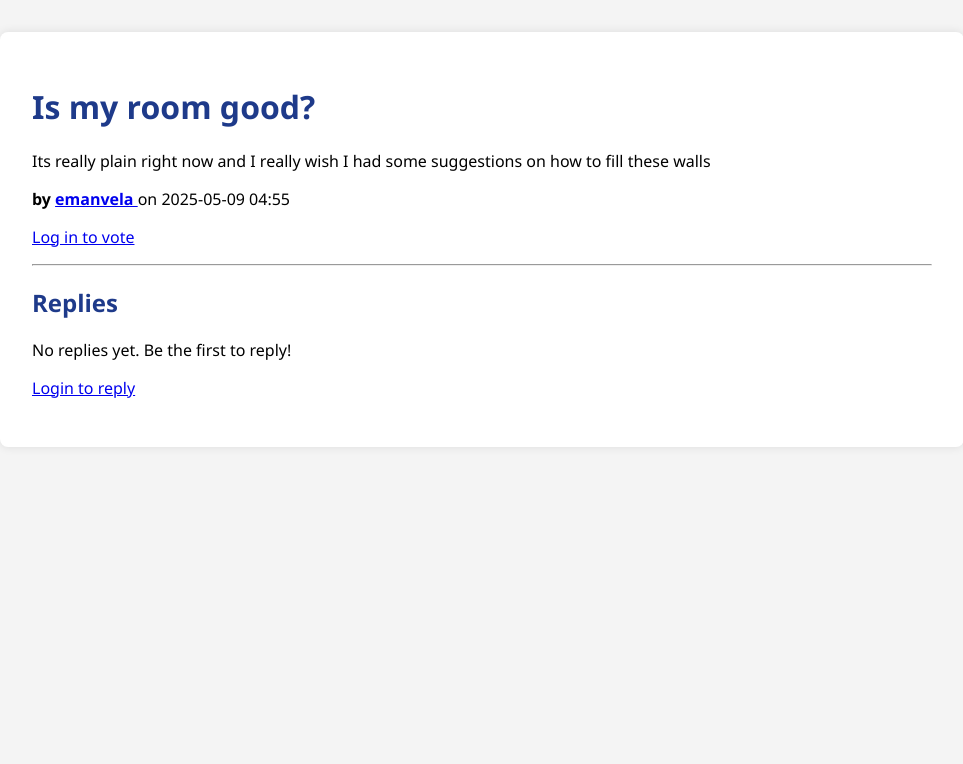
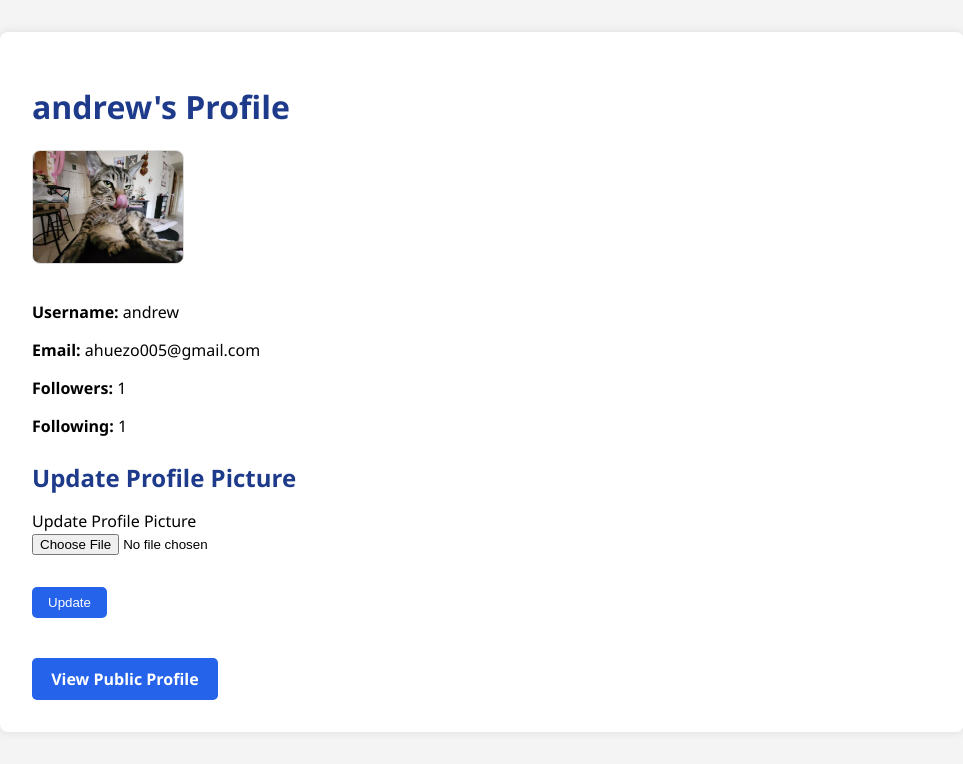
Before and after one commit to emanvela28/108-Final, a Flask app: template app/templates/my_profile.html in a window 1280 px wide. Shown: the part 54-818 px from the top of the page, without its empty margins (158-1121 px from the left). Before the commit the page ends 452 px from the top, so only its background shows below. Run offline with Flask 3, Linux system fonts and the light colour scheme; the template is opened without the code that fills it: values that come from a table or form of the project are taken from there, others are empty; data comes from the database, SQL or seed files in the repository; some libraries are stand-ins or nearby versions.

Commit message:
Redid profile html page
Pulling out css broken the page, so had to go in and edit like every line lol

```diff
--- a/app/templates/my_profile.html
+++ b/app/templates/my_profile.html
@@ -1,77 +1,61 @@
 {% extends 'base.html' %}
-{% block title %}{{ post.title }} - UC Merced Forum{% endblock %}
+{% block title %}{{ user.username }}'s Profile - UC Merced Forum{% endblock %}
 
 {% block content %}
-<h1>{{ post.title }}</h1>
-<p>{{ post.content }}</p>
-<p>
-    <strong>
-        by <a href="{{ url_for('main.user_profile', username=post.author.username) }}">
-            {{ post.author.username }}
-        </a>
-    </strong>
-    on {{ post.timestamp.strftime('%Y-%m-%d %H:%M') }}
-</p>
+<h1>{{ user.username }}'s Profile</h1>
 
-{% if post.media_url %}
-    <div class="post-image-container"> {# EDITED: Replaced inline style with class #}
-        <img src="{{ url_for('static', filename='uploads/' ~ post.media_url) }}" alt="Uploaded image for {{post.title}}" class="post-image-display" /> {# EDITED: Replaced inline style with class #}
+<div class="profile-pic-container">
+    {% if user.profile_picture %}
+        <img id="current-profile-pic"
+             src="{{ url_for('static', filename='uploads/' ~ user.profile_picture) }}"
+             alt="{{ user.username }}'s Profile Picture"
+             class="my-profile-pic" />
+    {% else %}
+        <p class="profile-no-pic-message">No profile picture uploaded.</p>
+    {% endif %}
+</div>
+
+<p><strong>Username:</strong> {{ user.username }}</p>
+<p><strong>Email:</strong> {{ user.email }}</p>
+
+<div class="profile-stats-container">
+    <p class="profile-stat-line"><strong>Followers:</strong> {{ user.followers.count() }}</p>
+    <p class="profile-stat-line"><strong>Following:</strong> {{ user.following.count() }}</p>
+</div>
+
+<h2 class="mt-1-5 mb-1">Update Profile Picture</h2>
+<form method="post" enctype="multipart/form-data" class="mb-1-5">
+    {{ form.hidden_tag() }}
+    <div class="form-group mb-1">
+        {{ form.profile_picture.label(class="form-label") }}<br>
+        {{ form.profile_picture(class="form-control-file", onchange="previewImage(this)") }}
+        {% if form.profile_picture.errors %}
+            <div class="invalid-feedback">
+                {% for error in form.profile_picture.errors %}
+                    <span>{{ error }}</span><br>
+                {% endfor %}
+            </div>
+        {% endif %}
     </div>
-{% endif %}
+    <img id="preview" class="image-upload-preview" style="max-width: 150px;" alt="New profile picture preview" />
+    <p class="mt-1">{{ form.submit(class="btn btn-primary") }}</p>
+</form>
 
-{% if post.tag %}
-    <p><strong>Tag:</strong> <span class="post-detail-tag-display">{{ post.tag }}</span></p> {# EDITED: Replaced inline style with class #}
-{% endif %}
+<a href="{{ url_for('main.user_profile', username=user.username) }}" class="button-link-topic">View Public Profile</a>
 
-{% if current_user.is_authenticated %}
-    <form action="{{ url_for('main.vote_post', post_id=post.id, vote_type='upvote') }}" method="post" class="vote-form-inline"> {# EDITED: Replaced inline style with class #}
-        <button type="submit">👍</button>
-    </form>
-    <span style="font-weight: bold; margin: 0 5px;">{{ post.score }}</span> {# Keeping this simple inline style or you can make a class e.g., .vote-score #}
-    <form action="{{ url_for('main.vote_post', post_id=post.id, vote_type='downvote') }}" method="post" class="vote-form-inline"> {# EDITED: Replaced inline style with class #}
-        <button type="submit">👎</button>
-    </form>
-{% else %}
-    <p><a href="{{ url_for('main.login') }}">Log in to vote</a></p>
-{% endif %}
-
-<hr>
-
-<h2>Replies</h2>
-{% if post.replies.count() > 0 %}
-    <ul class="profile-content-list"> {# EDITED: Reused class from user_profile for similar list styling #}
-        {% for reply in post.replies %}
-        <li class="profile-content-list-item"> {# EDITED: Reused class from user_profile for similar item styling #}
-            <p>{{ reply.content }}</p>
-            <p>
-                <strong>
-                    by <a href="{{ url_for('main.user_profile', username=reply.author.username) }}">
-                        {{ reply.author.username }}
-                    </a>
-                </strong>
-                on {{ reply.timestamp.strftime('%Y-%m-%d %H:%M') }}
-            </p>
-
-            {% if current_user.is_authenticated %}
-                <form action="{{ url_for('main.vote_reply', reply_id=reply.id, vote_type='upvote') }}" method="post" class="vote-form-inline"> {# EDITED: Replaced inline style with class #}
-                    <button type="submit">👍</button>
-                </form>
-                <span style="font-weight: bold; margin: 0 5px;">{{ reply.score }}</span> {# Keeping this simple inline style or make a class #}
-                <form action="{{ url_for('main.vote_reply', reply_id=reply.id, vote_type='downvote') }}" method="post" class="vote-form-inline"> {# EDITED: Replaced inline style with class #}
-                    <button type="submit">👎</button>
-                </form>
-            {% endif %}
-        </li>
-        {% endfor %}
-    </ul>
-{% else %}
-    <p>No replies yet. Be the first to reply!</p>
-{% endif %}
-
-
-{% if current_user.is_authenticated %}
-    <a href="{{ url_for('main.create_reply', post_id=post.id) }}" class="button-link-topic mt-1">Add a Reply</a> {# EDITED: Reused class and added utility margin class #}
-{% else %}
-    <p><a href="{{ url_for('main.login') }}">Login to reply</a></p>
-{% endif %}
+<script>
+    function previewImage(input) {
+        const preview = document.getElementById('preview');
+        if (input.files && input.files[0]) {
+            const reader = new FileReader();
+            reader.onload = function (e) {
+                preview.src = e.target.result;
+                preview.style.display = 'block';
+            };
+            reader.readAsDataURL(input.files[0]);
+        } else {
+            preview.style.display = 'none';
+        }
+    }
+</script>
 {% endblock %}
```
